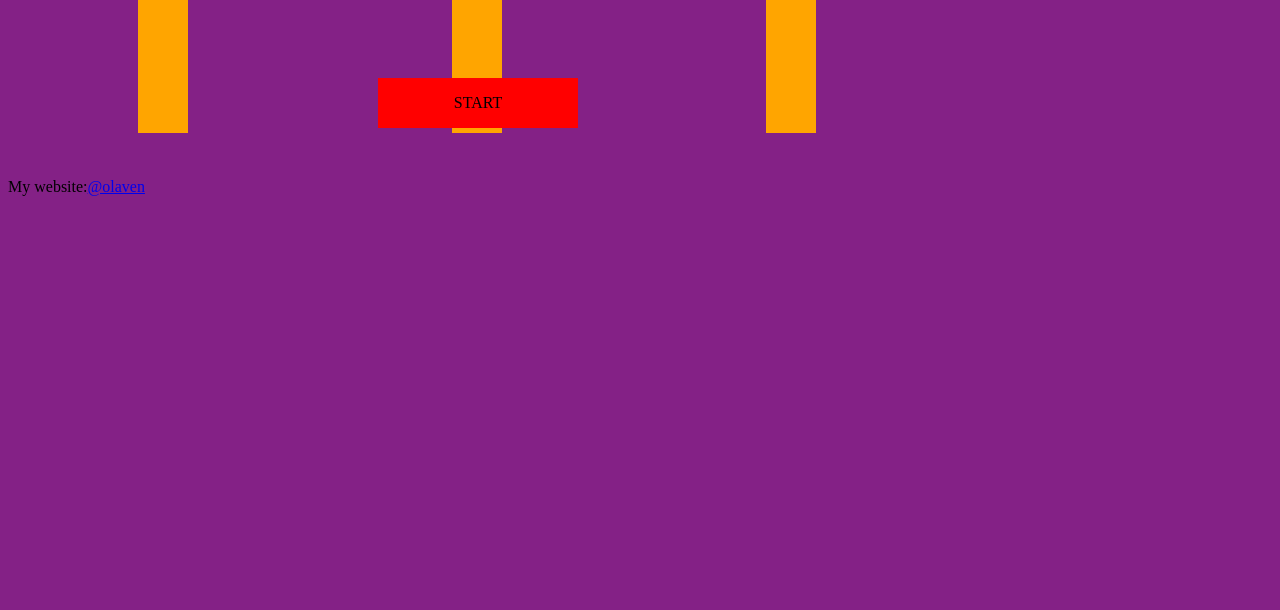
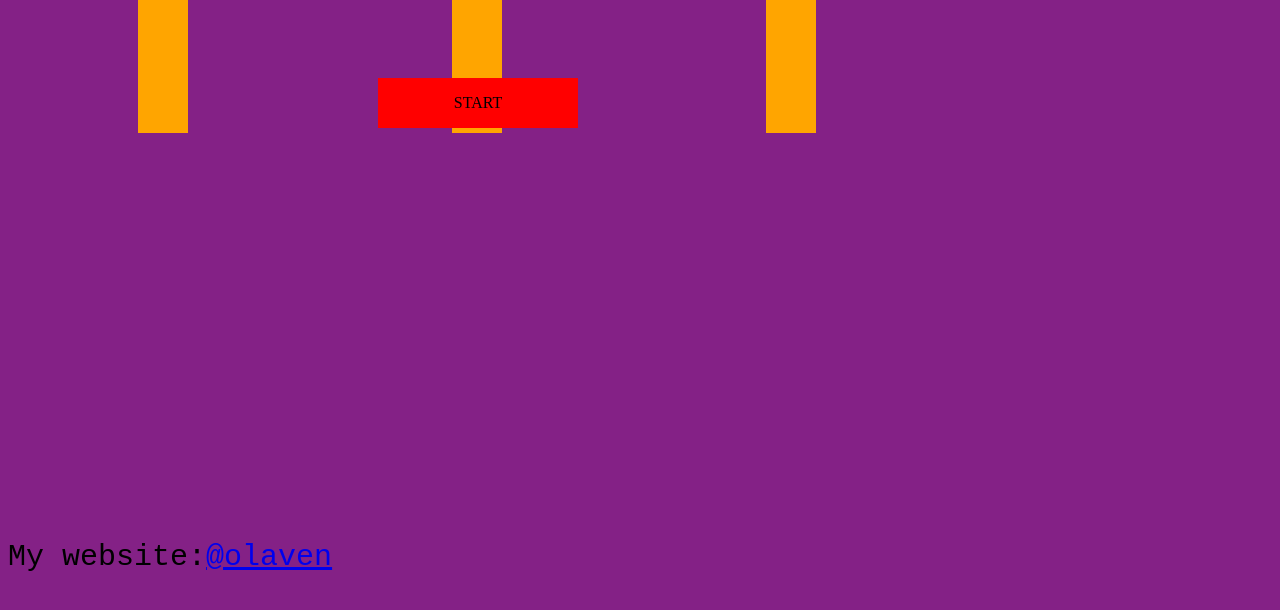
Before and after one commit to olaven/stop-the-columns, a plain HTML site: page index.html in a window 1280 px wide. Shown: the part 180-790 px from the top of the page. Drawn offline with Linux system fonts and the light colour scheme.

Commit message:
minor change
change to the z-index of columns

```diff
--- a/stylesheet.css
+++ b/stylesheet.css
@@ -30,6 +30,7 @@ body{
   height: 200px;
   width: 50px;
   margin: 30px;
+  z-index: 1;
 }
 #column1{
   left: 100px;
@@ -48,3 +49,9 @@ body{
   top: -200px;
   left: 550px;
 }
+#website{
+  font-family: monospace;
+  font-size: 30px;
+  position: absolute;
+  top: 90%;
+}
```
